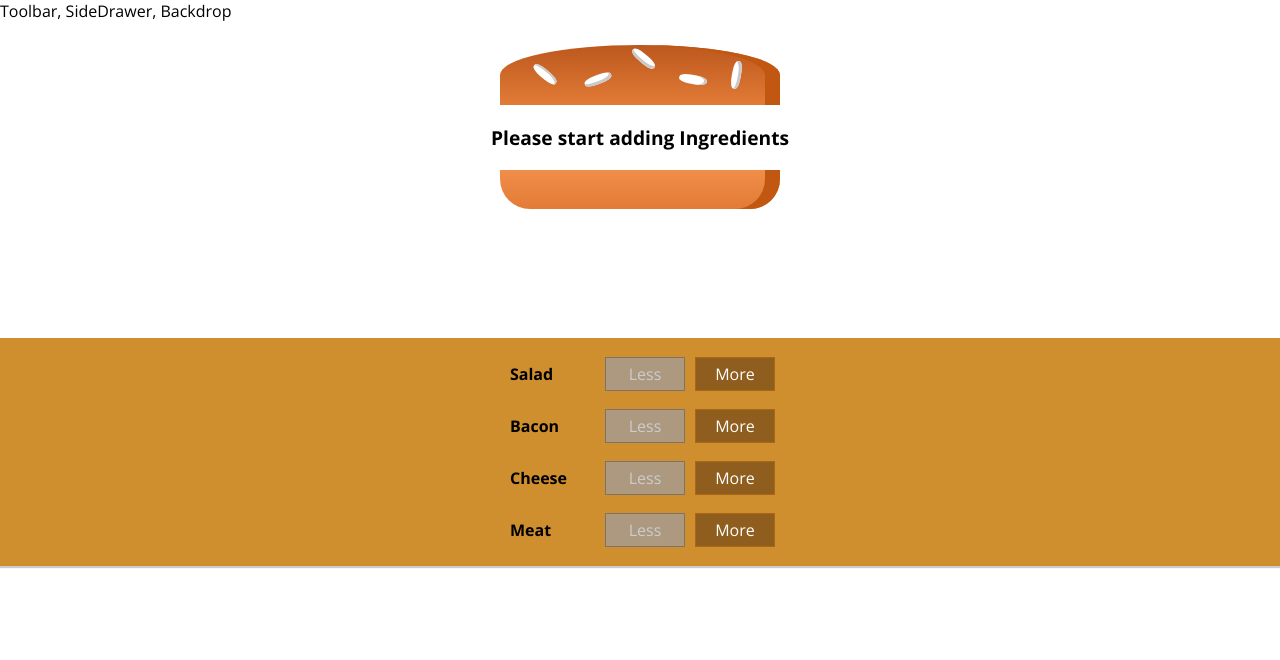
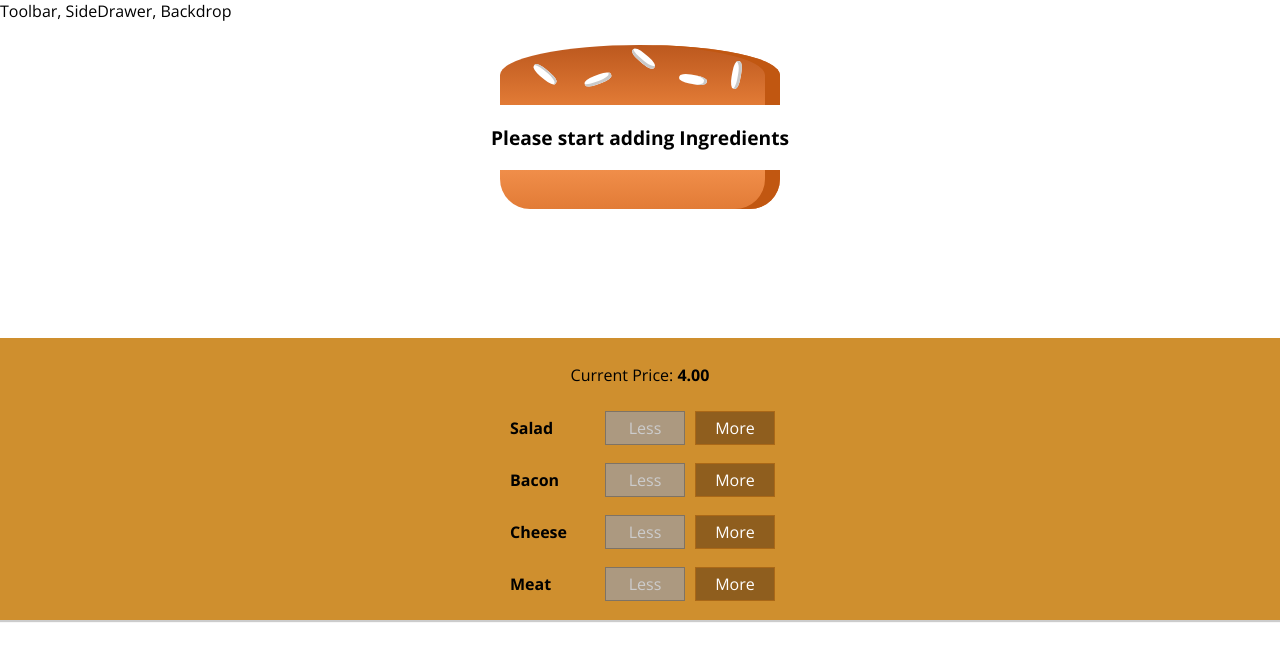
Before and after one commit to MisaelCalvillo/burger-maker-reactjs, a React app: page / in a window 1280 px wide. Shown: the top 660 px of the page. Built offline with nearby package versions, Linux system fonts and the light colour scheme.

Commit message:
React: Show the current burger price

```diff
--- a/src/components/Burger/BuildControls/BuildControls.js
+++ b/src/components/Burger/BuildControls/BuildControls.js
@@ -13,6 +13,7 @@
 
 const buildControls = (props) => (
   <div className={classes.BuildControls}>
+    <p>Current Price: <strong>{props.price.toFixed(2)}</strong></p>
     {controls.map(ctrl => (
       <BuildControl
         key={ctrl.label}
--- a/src/containers/BurgerBuilder/BurgerBuilder.js
+++ b/src/containers/BurgerBuilder/BurgerBuilder.js
@@ -76,7 +76,8 @@
         <BuildControls
           ingredientAdded={this.addIngredientHandler}
           ingredientRemoved={this.removeIngredientHandler}
-          disabled={disableInfo} />
+          disabled={disableInfo}
+          price={this.state.totalPrice} />
       </Aux>
     );
   }
```
